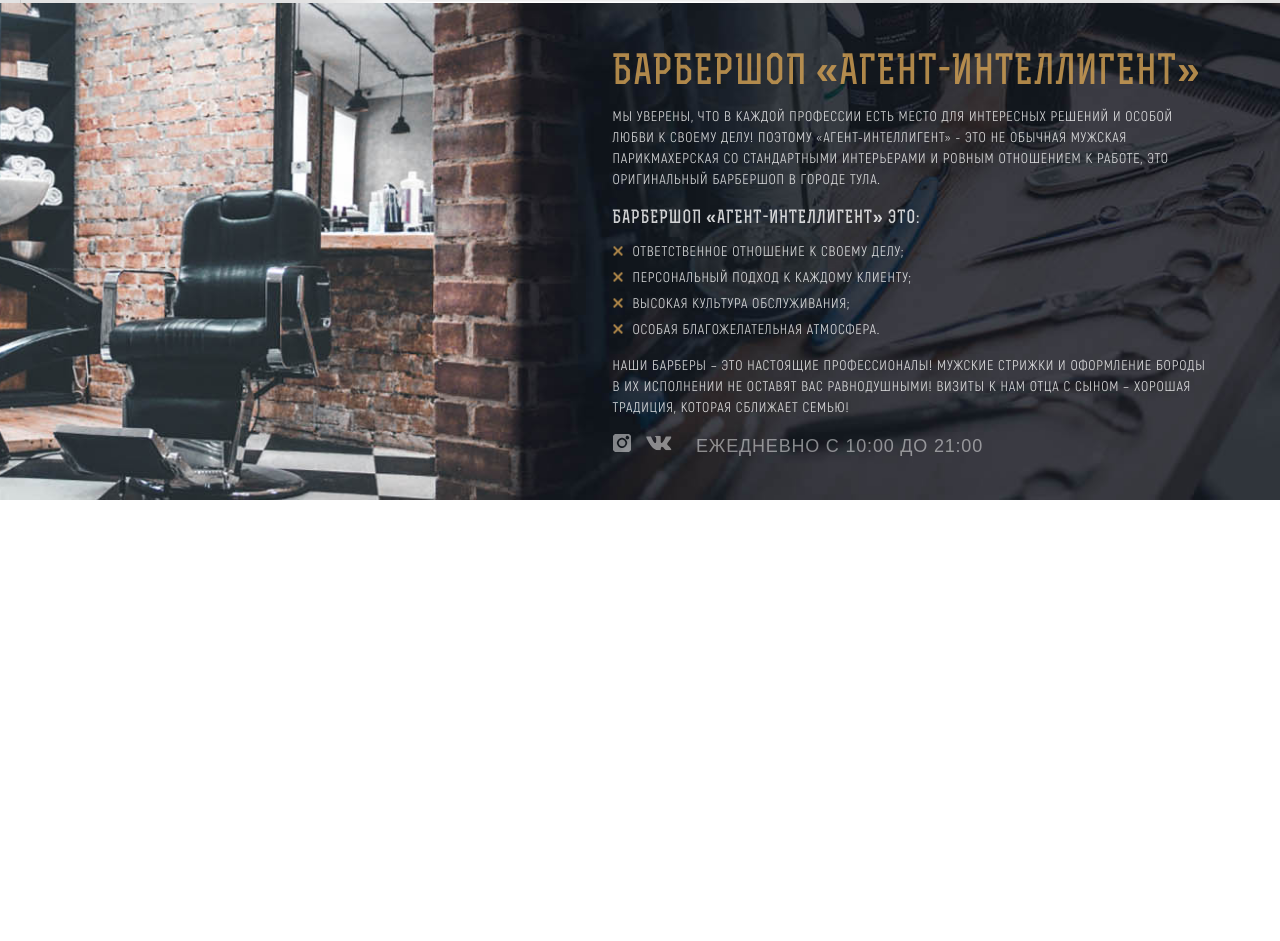
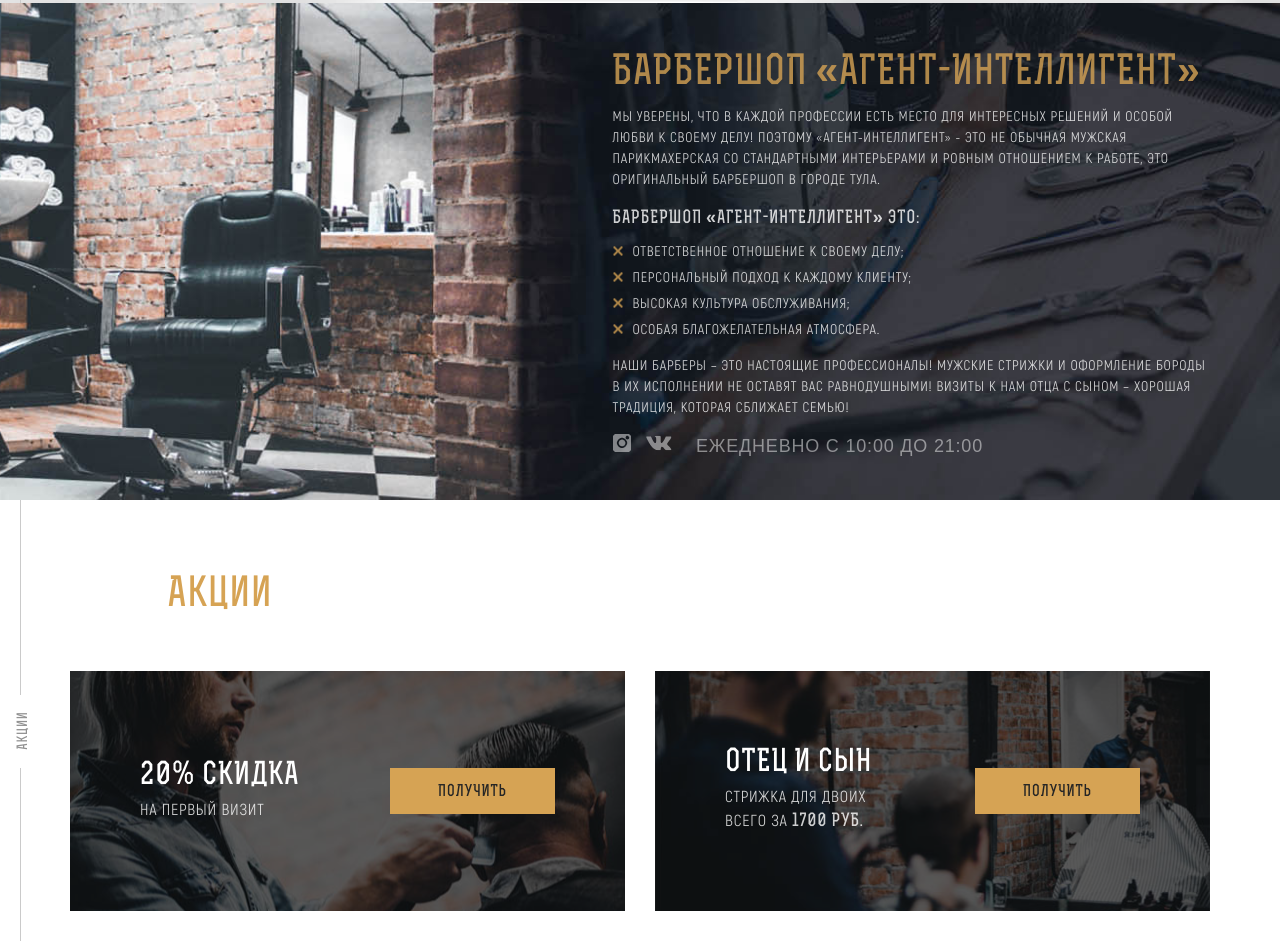
Before and after one commit to AlexKobiliansky/barbershop, a plain HTML site: page app/index.html in a window 1280 px wide. Shown: the part 2592-3533 px from the top of the page. Before the commit the page ends 3092 px from the top, so only its background shows below. Drawn offline with Linux system fonts and the light colour scheme; a web font is replaced by a local one.

Commit message:
s-stoks complete

```diff
--- a/app/index.html
+++ b/app/index.html
@@ -366,6 +366,54 @@
 		</div>
 	</section>
 	<!-- ======= SECTION ABOUT END ======= -->
+
+	<!-- ======= SECTION STOCKS START ======= -->
+	<section class="s-stocks">
+		<div class="container-large">
+			<div class="section-notice">Акции</div>
+			<div class="container">
+				<div class="row">
+					<div class="col-xl-10 offset-xl-1">
+						<div class="section-title-wrap">
+							<h2 class="section-title">Акции</h2>
+						</div>
+					</div>
+				</div>
+				<div class="stocks-wrap">
+					<div class="row">
+						<!-- stock-item -->
+						<div class="col-lg-6">
+							<div class="stock-item" style="background-image: url('img/stock-img-1.jpg');">
+								<div class="stock-item-content">
+									<div class="stock-item-title">20% Скидка</div>
+									<div class="stock-item-desc">На первый визит</div>
+								</div>
+								<div class="stock-item-button">
+									<a href="#0" class="btn btn-accent">Получить</a>
+								</div>
+							</div>
+						</div>
+						<!-- /stock-item -->
+
+						<!-- stock-item -->
+						<div class="col-lg-6">
+							<div class="stock-item" style="background-image: url('img/stock-img-2.jpg');">
+								<div class="stock-item-content">
+									<div class="stock-item-title">Отец и сын</div>
+									<div class="stock-item-desc">стрижка для двоих <br> всего за <span>1700 Руб.</span></div>
+								</div>
+								<div class="stock-item-button">
+									<a href="#0" class="btn btn-accent">Получить</a>
+								</div>
+							</div>
+						</div>
+						<!-- /stock-item -->
+					</div>
+				</div>
+			</div>
+		</div>
+	</section>
+	<!-- ======= SECTION STOCKS END ======= -->
 </div>
 
 
--- a/app/sass/base/_media.sass
+++ b/app/sass/base/_media.sass
@@ -30,6 +30,14 @@
 
 // ≥1200px
 +media-breakpoint-down(lg)
+
+  .stock-item
+    padding: 50px
+    &-title
+      font-size: 26px
+    &-desc
+      font-size: 14px
+
   .main-mnu
     display: none
 
@@ -81,7 +89,7 @@
 // ≥768px
 +media-breakpoint-down(sm)
 
-  .s-team
+  .s-team, .s-stocks
     background-image: none!important
     .container-large
       &:before
@@ -157,6 +165,18 @@
 // ≥480px
 +media-breakpoint-down(xs)
 
+  .stock-item
+    flex-direction: column
+    &-content
+      align-self: flex-start
+      width: 100%
+      text-align: center
+
+  .s-team, .s-stocks
+    .container-large
+      margin: 0
+      width: 100%
+
   .about-wrap
     padding: 35px 0
     font-size: 12px
@@ -218,7 +238,7 @@
 
 
 
-  .prices-top, .s-team
+  .prices-top, .s-team, .s-stocks
     .section-title
       padding: 0 15px
       display: inline-block
--- /dev/null
+++ b/app/sass/layout/_s-stocks.sass
@@ -0,0 +1,71 @@
+.s-stocks
+  .container-large
+    position: relative
+    padding-top: 65px
+    &:before
+      content: ''
+      position: absolute
+      width: 1px
+      height: calc(50% - 25px)
+      background-color: #cacaca
+      left: 0
+      top: 0
+    &:after
+      content: ''
+      position: absolute
+      width: 1px
+      background-color: #cacaca
+      bottom: 0
+      left: 0
+      height: calc(50% - 48px)
+  .section-notice
+    position: absolute
+    transform: rotate(270deg)
+    opacity: .5
+    top: 50%
+    left: -16px
+
+.stocks-wrap
+  margin-top: 45px
+
+.stock-item
+  margin-bottom: 30px
+  height: 240px
+  +bg-cover
+  position: relative
+  display: flex
+  padding: 70px
+  justify-content: space-between
+  align-items: center
+  &:before
+    content: ''
+    position: absolute
+    left: 0
+    right: 0
+    top: 0
+    bottom: 0
+    background-color: #000
+    opacity: .65
+  &-content
+    position: relative
+    z-index: 2
+    color: #fff
+  &-title
+    font-family: "Rex", sans-serif
+    font-weight: 700
+    font-size: 31px
+    line-height: 1
+    text-transform: uppercase
+    margin-bottom: 5px
+  &-desc
+    text-transform: uppercase
+    opacity: .8
+    span
+      font-size: 18px
+      font-family: "Rex", sans-serif
+      font-weight: 700
+      opacity: 1
+
+  &-button
+    position: relative
+    z-index: 2
--- a/app/sass/main.sass
+++ b/app/sass/main.sass
@@ -9,6 +9,7 @@
 @import layout/s-prices
 @import layout/s-team
 @import layout/s-about
+@import layout/s-stocks
 @import layout/footer
 
 
```
Also changed, not shown: app/css/main.min.css, app/img/stock-img-1.jpg (added), app/img/stock-img-2.jpg (added).
